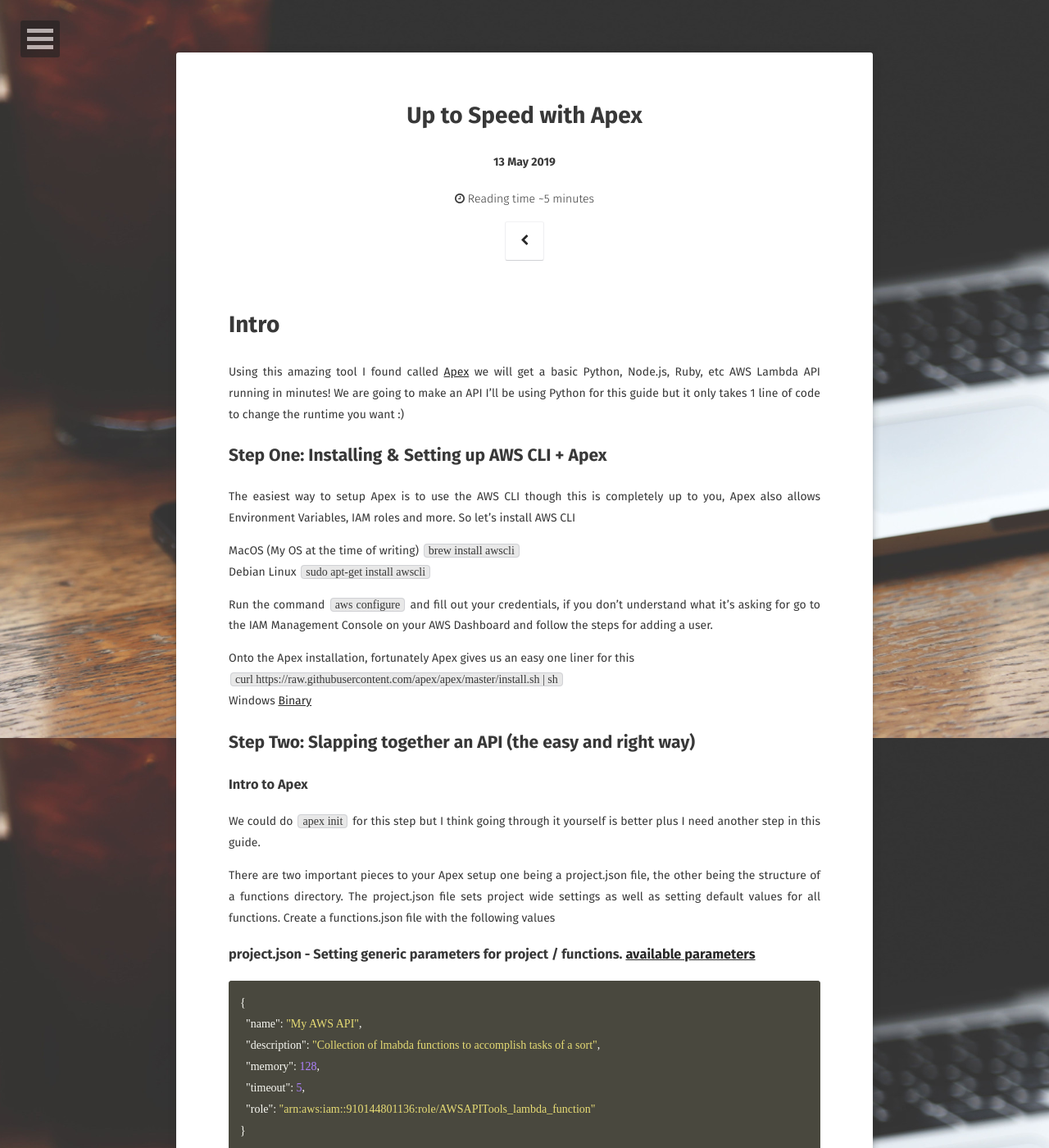
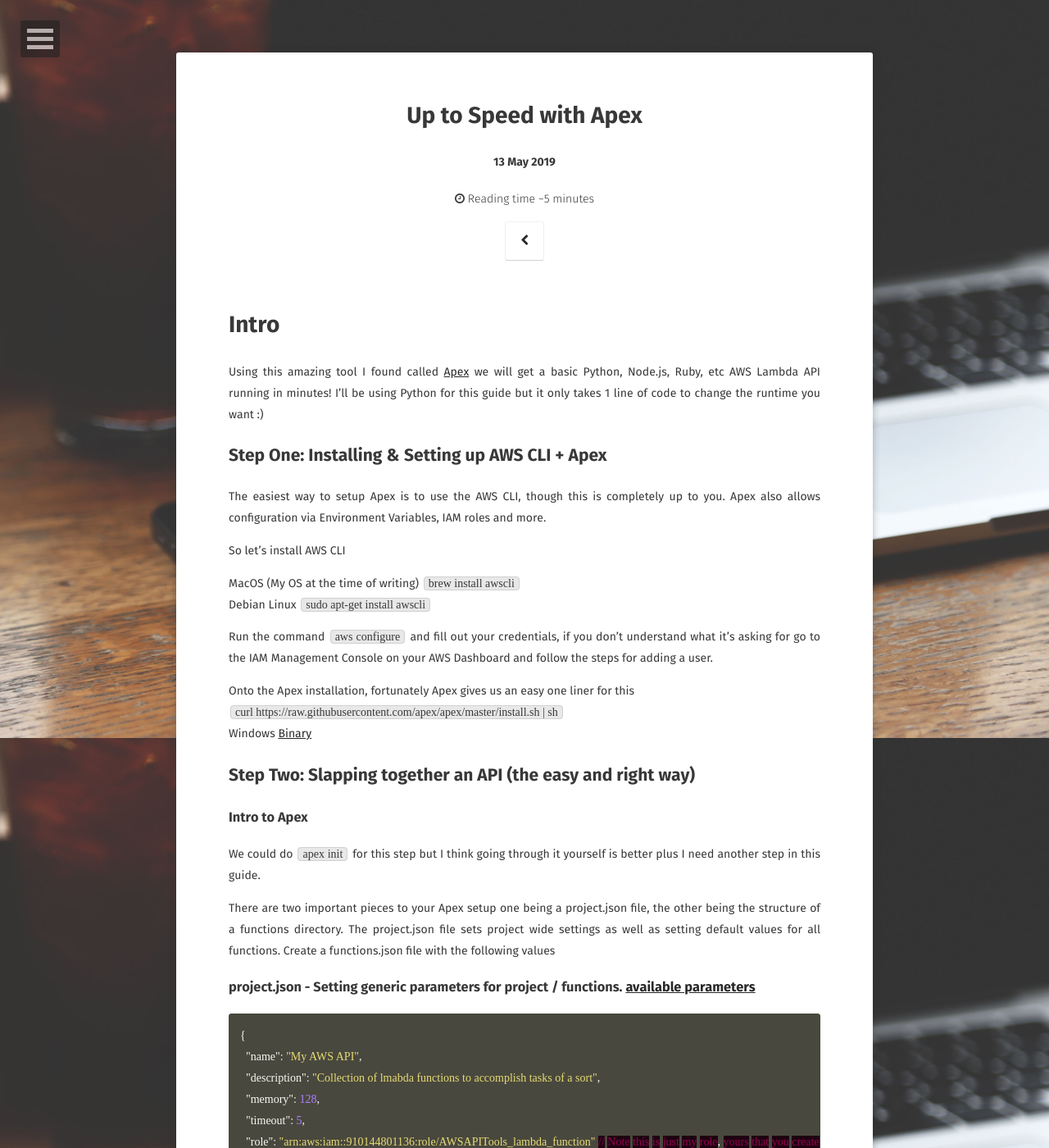
Before and after one commit to leobeosab/RyanWise.Me, a Jekyll site: the page built from jekyll/_posts/2019-05-13-python-with-apex.markdown, in a window 1280 px wide and 1400 px high. Shown: the whole window at 82% size. Built offline with Jekyll 4.4.1, drawn with Linux system fonts in a browser that asks for light colours; some web fonts are replaced; comment, search, counter and statistics services are not loaded; some of the changed text lies outside the part shown.

Commit message:
Fixed wording on api with apex post

````diff
--- a/jekyll/_posts/2019-05-13-python-with-apex.markdown
+++ b/jekyll/_posts/2019-05-13-python-with-apex.markdown
@@ -13,10 +13,11 @@
 ---
 
 # Intro
-Using this amazing tool I found called [Apex](https://apex.run) we will get a basic Python, Node.js, Ruby, etc AWS Lambda API running in minutes! We are going to make an API I'll be using Python for this guide but it only takes 1 line of code to change the runtime you want :)
+Using this amazing tool I found called [Apex](https://apex.run) we will get a basic Python, Node.js, Ruby, etc AWS Lambda API running in minutes! I'll be using Python for this guide but it only takes 1 line of code to change the runtime you want :)
 
 ## Step One: Installing & Setting up AWS CLI + Apex
-The easiest way to setup Apex is to use the AWS CLI though this is completely up to you, Apex also allows Environment Variables, IAM roles and more.
+The easiest way to setup Apex is to use the AWS CLI, though this is completely up to you. Apex also allows configuration via Environment Variables, IAM roles and more.
+
 So let's install AWS CLI
 
 MacOS (My OS at the time of writing)
@@ -46,11 +47,11 @@
   "description": "Collection of lmabda functions to accomplish tasks of a sort",
   "memory": 128,
   "timeout": 5,
-  "role": "arn:aws:iam::910144801136:role/AWSAPITools_lambda_function"
+  "role": "arn:aws:iam::910144801136:role/AWSAPITools_lambda_function" // Note this is just my role, yours that you create will be different
 }
 ```
 
-Now onto the actual functions directory which will (obviously) hold our functions' code. The directory will be made up of folders with the name of whatever function you want it to hold. Within each directory will be an index file, necessary dependencies, and an optional function.json file.
+Now onto the actual functions directory which will (obviously) hold our functions' code. The directory will be made up of folders with the name of whatever function you want it to hold. Each folder will contain an index file, necessary dependencies, and an optional function.json file.
 
 ### Project Structure
 ```
````
Also changed, not shown: 1 other file.
